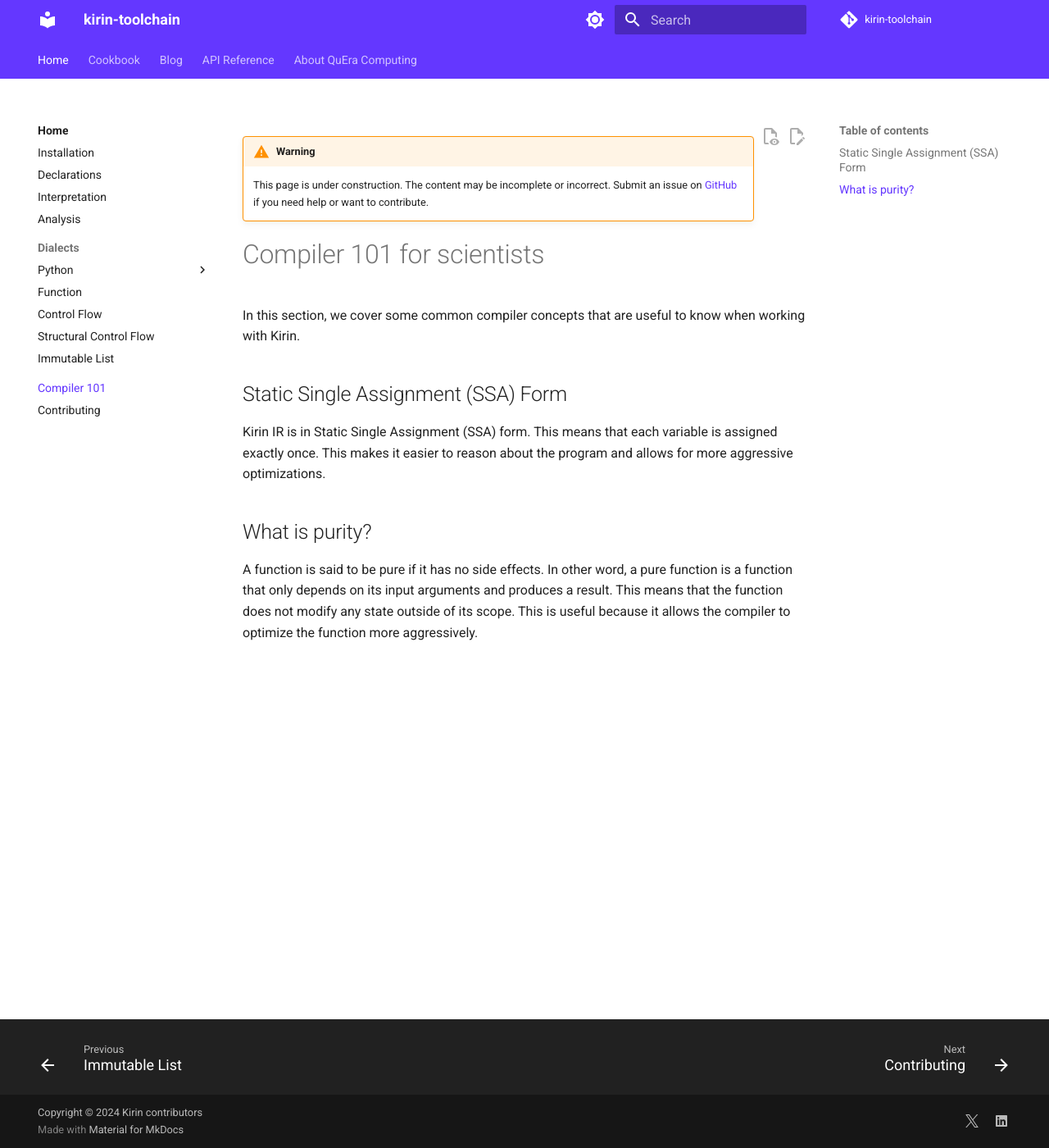
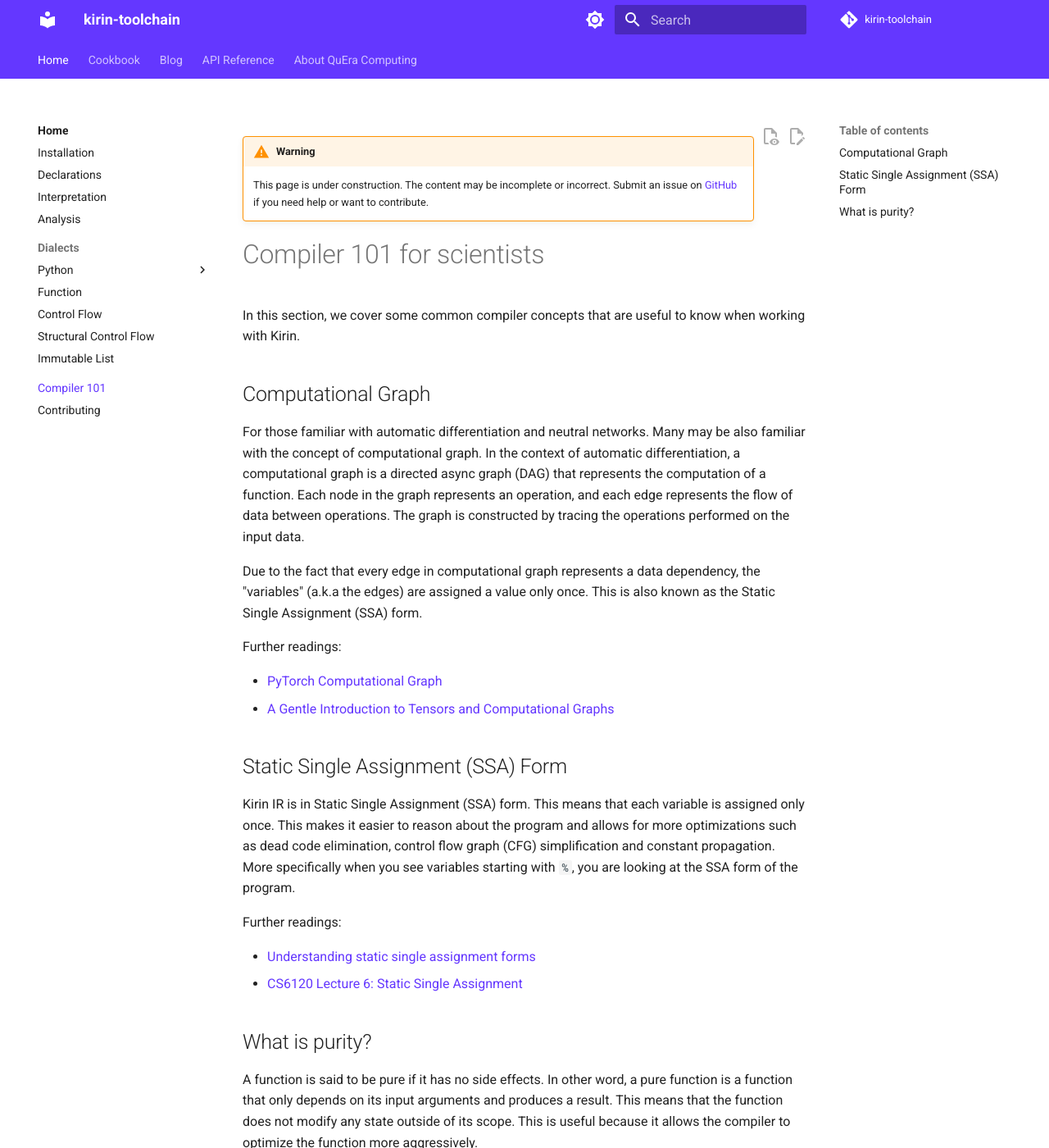
Before and after one commit to hmyuuu/kirin, an MkDocs documentation site: the page built from docs/101.md, in a window 1280 px wide and 1400 px high. Shown: the whole window at 82% size. Built offline with MkDocs 1.6.1 and Material for MkDocs 9.7.7, drawn with Linux system fonts in a browser that asks for light colours; comment, search, counter and statistics services are not loaded; the version menu is left out.

Commit message:
doc: add more content to 101

```diff
--- a/docs/101.md
+++ b/docs/101.md
@@ -8,9 +8,25 @@
 
 In this section, we cover some common compiler concepts that are useful to know when working with Kirin.
 
+## Computational Graph
+
+For those familiar with automatic differentiation and neutral networks. Many may be also familiar with the concept of computational graph. In the context of automatic differentiation, a computational graph is a directed async graph (DAG) that represents the computation of a function. Each node in the graph represents an operation, and each edge represents the flow of data between operations. The graph is constructed by tracing the operations performed on the input data.
+
+Due to the fact that every edge in computational graph represents a data dependency, the "variables" (a.k.a the edges) are assigned a value only once. This is also known as the Static Single Assignment (SSA) form.
+
+Further readings:
+
+- [PyTorch Computational Graph](https://pytorch.org/blog/computational-graphs-constructed-in-pytorch/)
+- [A Gentle Introduction to Tensors and Computational Graphs](https://medium.com/@ofelipefernandez/gentle-introduction-to-tensors-and-computational-graphs-in-neural-networks-929b5b0ddc5f)
+
 ## Static Single Assignment (SSA) Form
 
-Kirin IR is in Static Single Assignment (SSA) form. This means that each variable is assigned exactly once. This makes it easier to reason about the program and allows for more aggressive optimizations.
+Kirin IR is in Static Single Assignment (SSA) form. This means that each variable is assigned only once. This makes it easier to reason about the program and allows for more optimizations such as dead code elimination, control flow graph (CFG) simplification and constant propagation. More specifically when you see variables starting with `%`, you are looking at the SSA form of the program.
+
+Further readings:
+
+- [Understanding static single assignment forms](https://blog.yossarian.net/2020/10/23/Understanding-static-single-assignment-forms)
+- [CS6120 Lecture 6: Static Single Assignment](https://www.cs.cornell.edu/courses/cs6120/2022sp/lesson/6/)
 
 ## What is purity?
 
```
